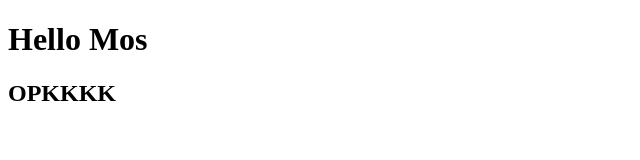
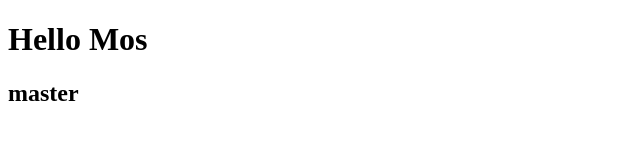
Before and after one commit to mosnahub/learn-git, a plain HTML site: page index.html in a window 1280 px wide. Shown: the full height of the page, 0-640 px from the left. Drawn offline with Linux system fonts and the light colour scheme.

Commit message:
edit master

```diff
--- a/index.html
+++ b/index.html
@@ -9,7 +9,7 @@
 
 <body>
     <h1>Hello Mos</h1>
-    <h2>OPKKKK</h2>
+    <h2>master</h2>
 </body>
 
 </html>
```
